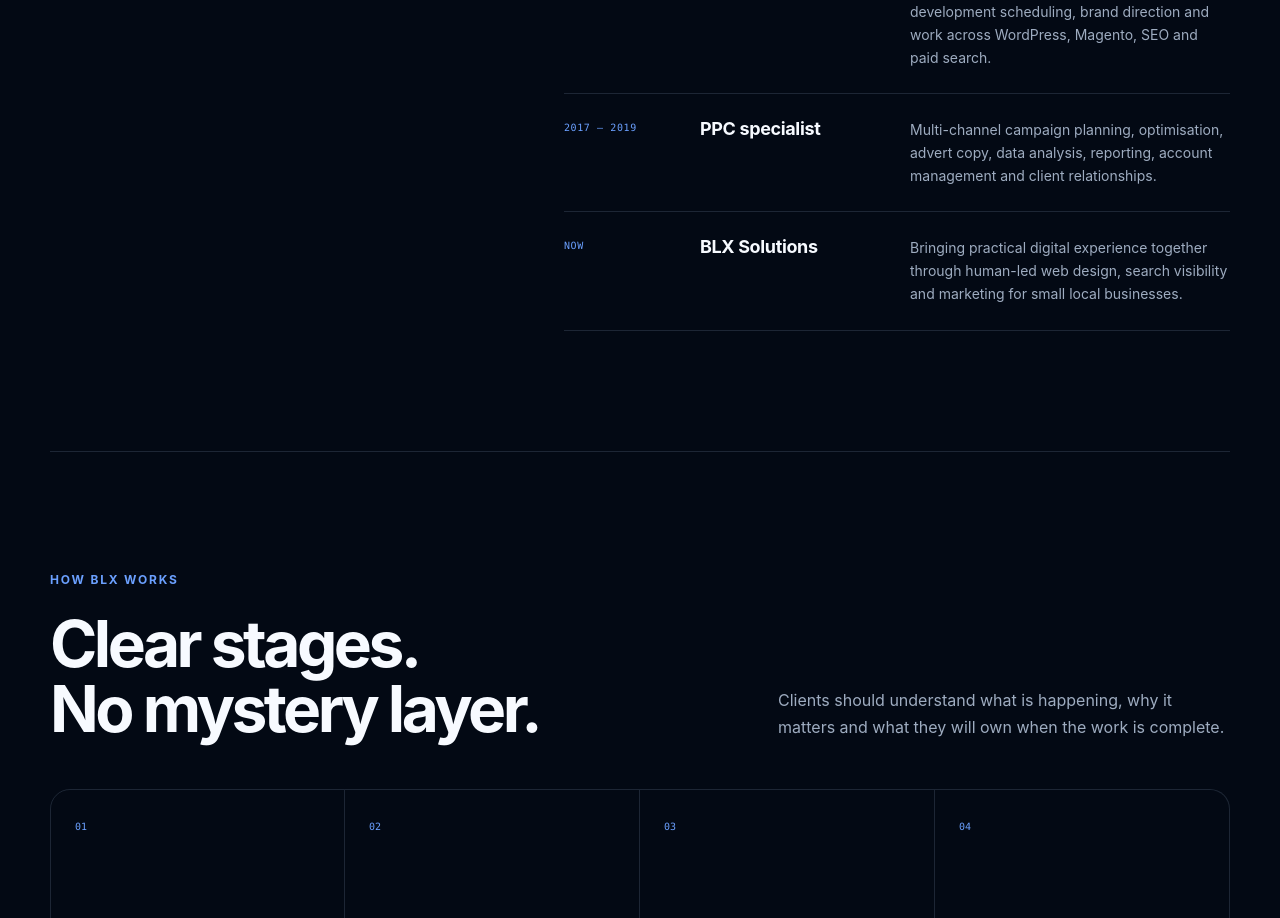
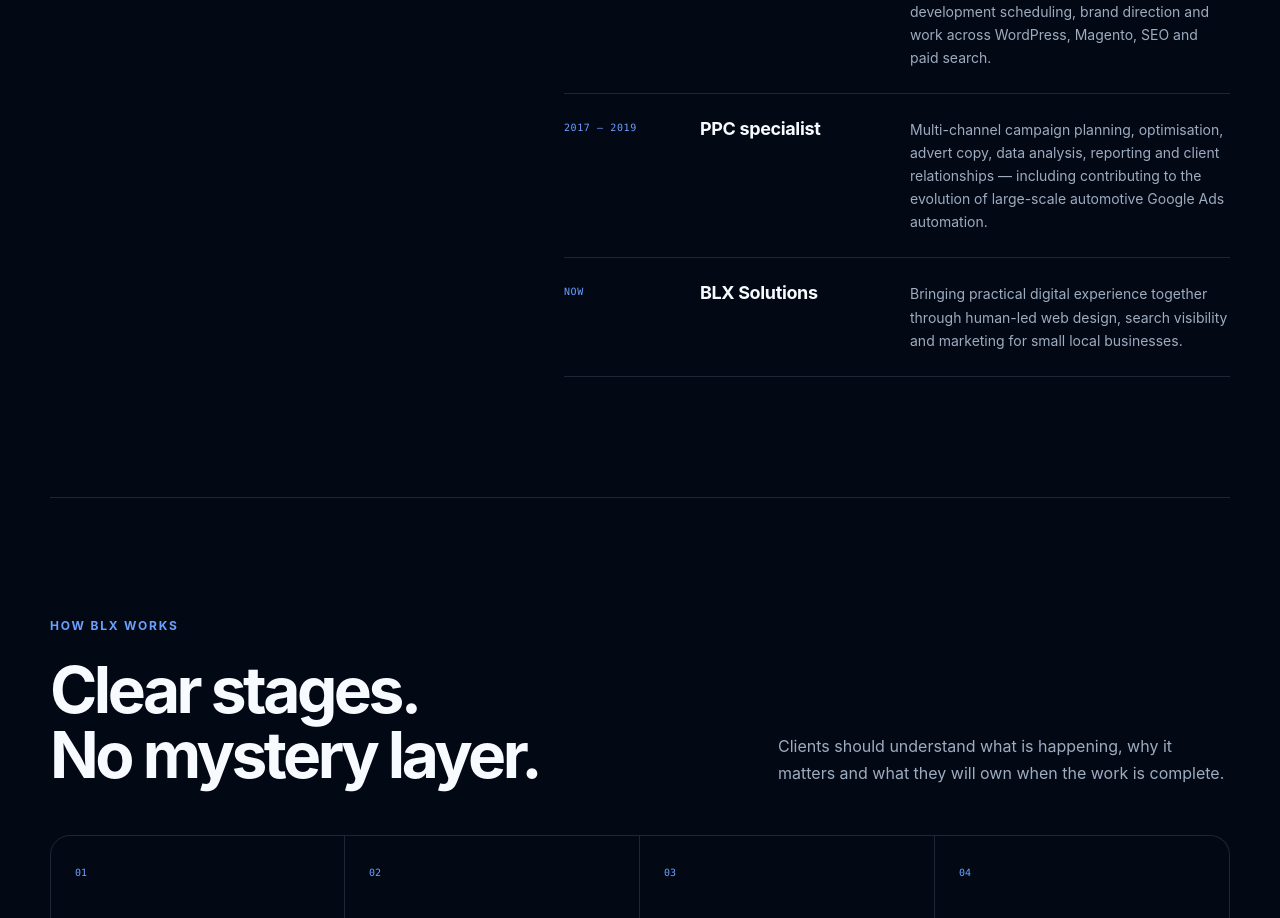
Before and after one commit to BLX-Solutions/blx-website, a Next.js app: page /about in a window 1280 px wide. Shown: the part 1152-2070 px from the top of the page. Built offline with nearby package versions, Linux system fonts and the light colour scheme.

Commit message:
Add confidential automotive automation experience

```diff
--- a/app/experience.ts
+++ b/app/experience.ts
@@ -17,7 +17,7 @@
   {
     period: "2017 — 2019",
     role: "PPC specialist",
-    description: "Multi-channel campaign planning, optimisation, advert copy, data analysis, reporting, account management and client relationships.",
+    description: "Multi-channel campaign planning, optimisation, advert copy, data analysis, reporting and client relationships — including contributing to the evolution of large-scale automotive Google Ads automation.",
   },
   {
     period: "Now",
```
